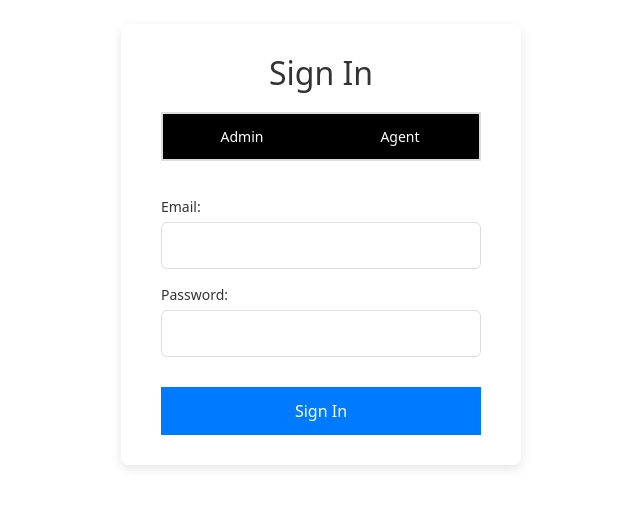
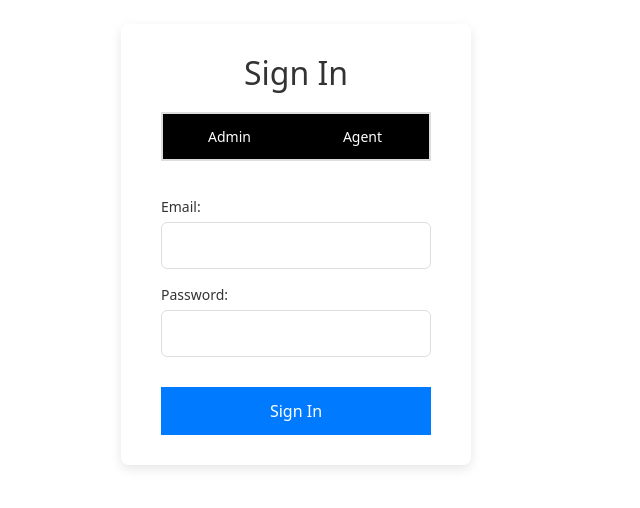
Before and after one commit to Rayhan1112/CRM, a React (Create React App) app: page / in a window 1280 px wide. Shown: the part 196-704 px from the top of the page, without its empty margins (469-1109 px from the left). Built offline with nearby package versions, Linux system fonts and the light colour scheme.

Commit message:
Updated Cmds file

```diff
--- a/src/App.css
+++ b/src/App.css
@@ -4,7 +4,7 @@
   padding: 30px 40px;
   border-radius: 8px;
   width: 100%;
-  max-width: 400px; /* Constrain the width of the form */
+  max-width: 350px; /* Constrain the width of the form */
   transition: all 0.3s ease-in-out;
 margin-left: 350px ;
   margin-top: 200px ;
```
